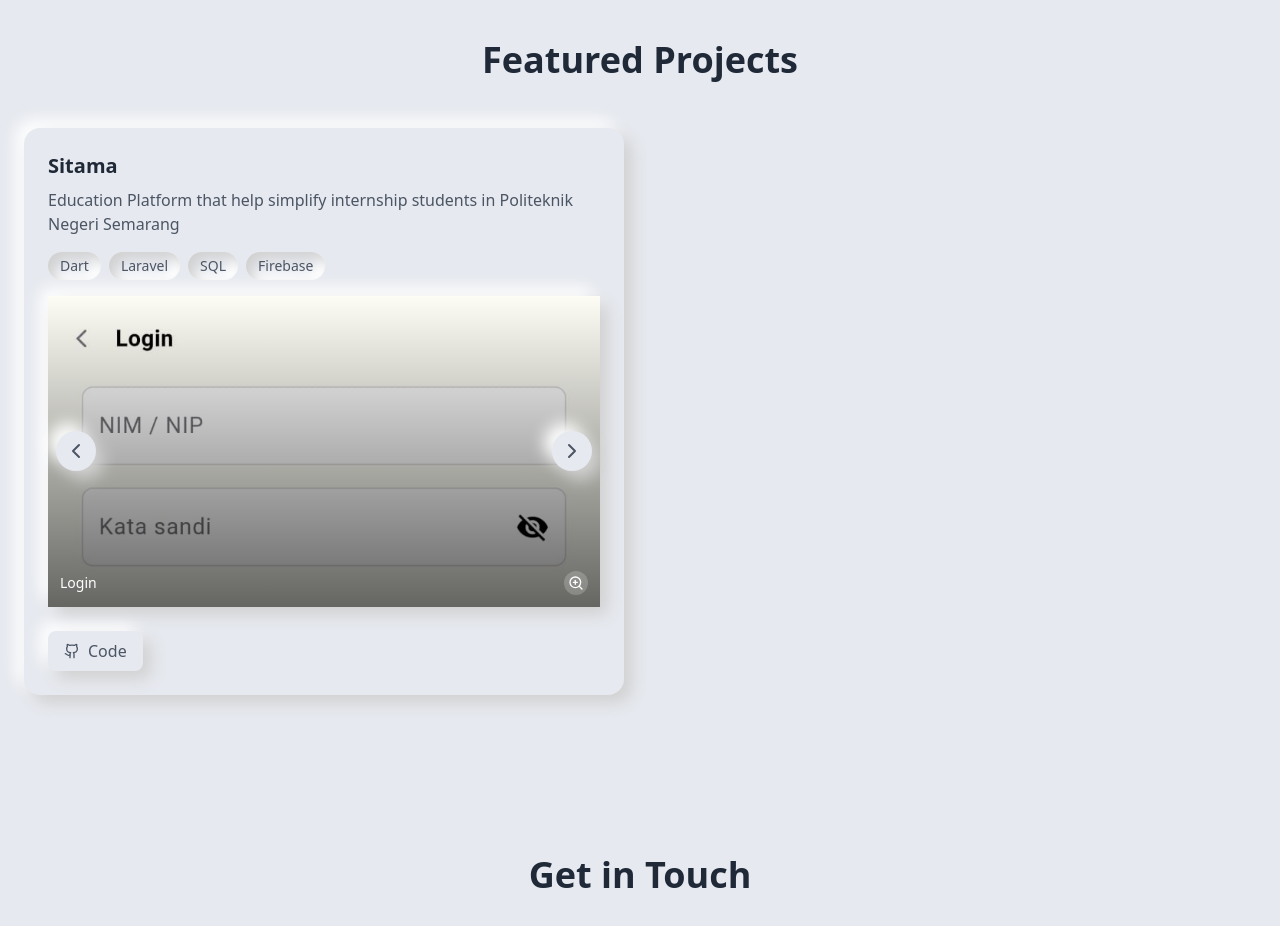
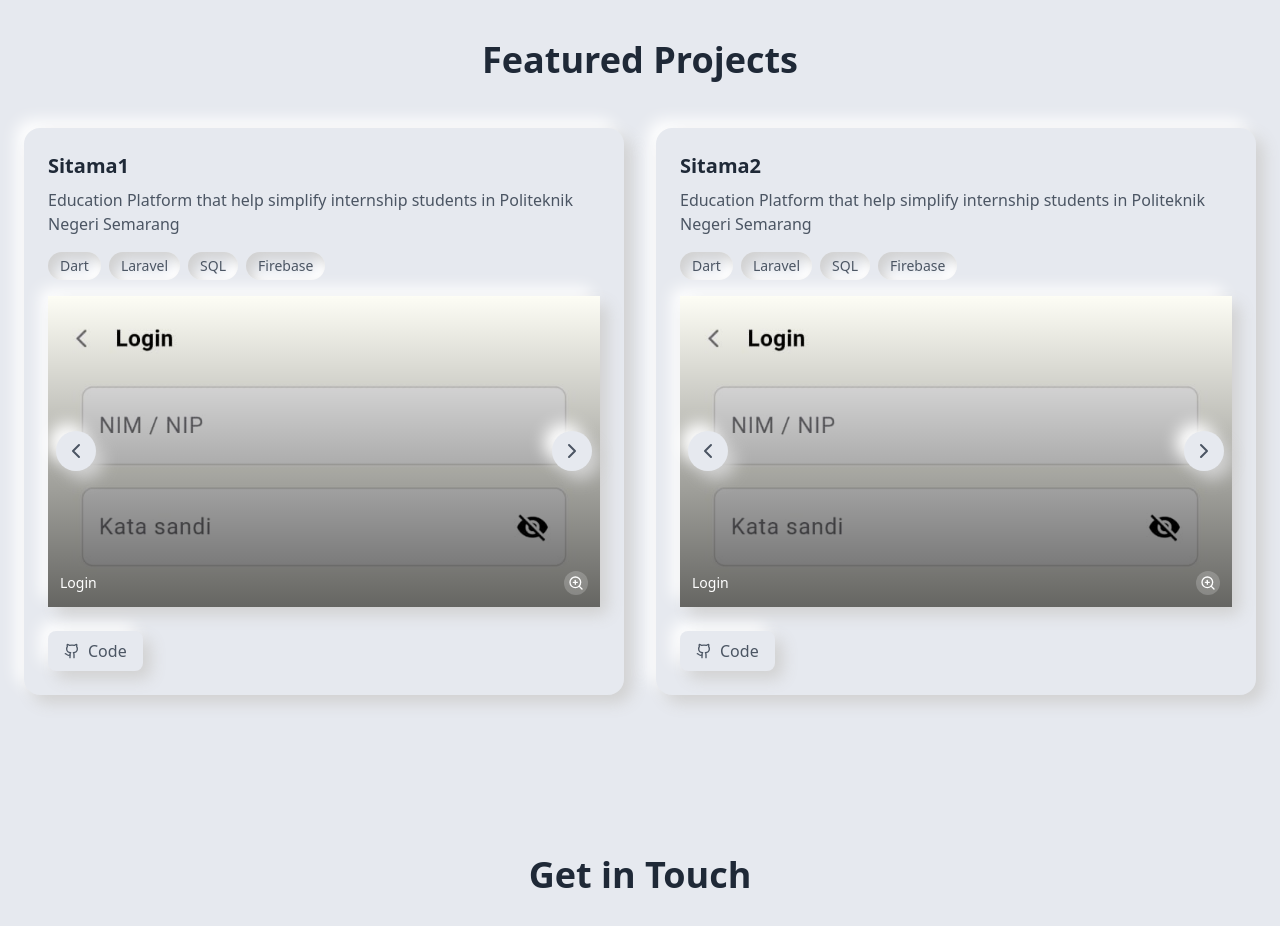
Before and after one commit to Kevin5621/yohanes-kevin-portofolio, a React (Vite) app: page / in a window 1280 px wide. Shown: the part 840-1766 px from the top of the page. Built offline with nearby package versions, Linux system fonts and the light colour scheme.

Commit message:
WIP - expand animation

```diff
--- a/package.json
+++ b/package.json
@@ -10,11 +10,13 @@
     "preview": "vite preview"
   },
   "dependencies": {
+    "@types/react-transition-group": "^4.4.12",
     "clsx": "^2.1.0",
     "lucide-react": "^0.344.0",
     "react": "^18.3.1",
     "react-dom": "^18.3.1",
     "react-router-dom": "^7.0.2",
+    "react-transition-group": "^4.4.5",
     "tailwind-merge": "^2.2.1"
   },
   "devDependencies": {
--- a/src/App.tsx
+++ b/src/App.tsx
@@ -1,9 +1,9 @@
 import Navigation from './components/Navigation';
 import Hero from './components/Hero';
-import Projects from './components/Projects';
 import Contact from './components/Contact';
 import './styles/globals.css';
 import { ThemeProvider } from './styles/themeContexts';
+import { Projects } from './components/Projects';
 
 function App() {
   return (
--- /dev/null
+++ b/src/components/ImageViewer.tsx
@@ -0,0 +1,54 @@
+import React from 'react';
+import { ChevronLeftIcon, ChevronRightIcon, XIcon } from 'lucide-react';
+import { Screenshot } from './types';
+
+interface ImageViewerProps {
+  images: Screenshot[];
+  currentIndex: number;
+  onClose: () => void;
+  onNext: () => void;
+  onPrev: () => void;
+}
+
+export const ImageViewer: React.FC<ImageViewerProps> = ({
+  images,
+  currentIndex,
+  onClose,
+  onNext,
+  onPrev
+}) => {
+  return (
+    <div className="fixed inset-0 bg-black/90 z-[60] flex items-center justify-center">
+      <button
+        onClick={onClose}
+        className="absolute top-4 right-4 p-2 rounded-full bg-gray-800/50 text-white hover:bg-gray-700/50 transition-colors"
+      >
+        <XIcon size={24} />
+      </button>
+
+      <button
+        onClick={onPrev}
+        className="absolute left-4 top-1/2 -translate-y-1/2 p-2 rounded-full bg-gray-800/50 text-white hover:bg-gray-700/50 transition-colors"
+      >
+        <ChevronLeftIcon size={24} />
+      </button>
+
+      <img
+        src={images[currentIndex].image}
+        alt={images[currentIndex].title}
+        className="max-w-[90vw] max-h-[90vh] object-contain"
+      />
+
+      <button
+        onClick={onNext}
+        className="absolute right-4 top-1/2 -translate-y-1/2 p-2 rounded-full bg-gray-800/50 text-white hover:bg-gray-700/50 transition-colors"
+      >
+        <ChevronRightIcon size={24} />
+      </button>
+
+      <div className="absolute bottom-4 left-1/2 -translate-x-1/2 bg-gray-800/50 px-4 py-2 rounded-full text-white">
+        {images[currentIndex].title} ({currentIndex + 1}/{images.length})
+      </div>
+    </div>
+  );
+};
--- a/src/components/ProjectCard.tsx
+++ b/src/components/ProjectCard.tsx
@@ -1,102 +1,89 @@
-import React, { useRef, useState } from 'react';
+// ProjectCard.tsx
+import React, { useRef, useState, useCallback, useEffect } from 'react';
+import { CSSTransition } from 'react-transition-group';
 import { ChevronLeftIcon, ChevronRightIcon, GithubIcon, XIcon, ZoomInIcon } from 'lucide-react';
+import { ImageViewer } from './ImageViewer';
 
-interface Screenshot {
+interface ProjectImage {
+  image: string;
   title: string;
-  image: string;
 }
 
-const ImageViewer: React.FC<{
-  image: Screenshot[];
-  currentIndex: number;
-  onClose: () => void;
-  onNext: () => void;
-  onPrev: () => void;
-}> = ({ image, currentIndex, onClose, onNext, onPrev }) => {
-  return (
-    <div className="fixed inset-0 bg-black/90 z-[60] flex items-center justify-center">
-      <button
-        onClick={onClose}
-        className="absolute top-4 right-4 p-2 rounded-full bg-gray-800/50 text-white hover:bg-gray-700/50 transition-colors"
-      >
-        <XIcon size={24} />
-      </button>
-
-      <button
-        onClick={onPrev}
-        className="absolute left-4 top-1/2 -translate-y-1/2 p-2 rounded-full bg-gray-800/50 text-white hover:bg-gray-700/50 transition-colors"
-      >
-        <ChevronLeftIcon size={24} />
-      </button>
-
-      <img
-        src={image[currentIndex].image}
-        alt={image[currentIndex].title}
-        className="max-w-[90vw] max-h-[90vh] object-contain"
-      />
-
-      <button
-        onClick={onNext}
-        className="absolute right-4 top-1/2 -translate-y-1/2 p-2 rounded-full bg-gray-800/50 text-white hover:bg-gray-700/50 transition-colors"
-      >
-        <ChevronRightIcon size={24} />
-      </button>
-
-      <div className="absolute bottom-4 left-1/2 -translate-x-1/2 bg-gray-800/50 px-4 py-2 rounded-full text-white">
-        {image[currentIndex].title} ({currentIndex + 1}/{image.length})
-      </div>
-    </div>
-  );
-};
-
-interface ProjectCardProps {
+interface Project {
   title: string;
   description: string;
-  image: Screenshot[];
+  image: ProjectImage[];
   technologies: string[];
   githubUrl: string;
 }
 
-const ProjectCard: React.FC<ProjectCardProps> = ({
+interface ProjectCardProps extends Project {
+  index: number;
+  isAnyCardExpanded: boolean;
+  onExpand: (index: number) => void;
+}
+
+export const ProjectCard: React.FC<ProjectCardProps> = ({
   title,
   description,
   image,
   technologies,
   githubUrl,
+  index,
+  isAnyCardExpanded,
+  onExpand,
 }) => {
   const [isExpanded, setIsExpanded] = useState(false);
   const [currentImageIndex, setCurrentImageIndex] = useState(0);
   const [isFullscreen, setIsFullscreen] = useState(false);
-  const [, setSlideDirection] = useState<'left' | 'right'>('right');
+  const [initialPosition, setInitialPosition] = useState({ x: 0, y: 0 });
   const cardRef = useRef<HTMLDivElement>(null);
 
-  const handleNext = (e?: React.MouseEvent) => {
+  useEffect(() => {
+    if (cardRef.current && !isExpanded) {
+      const rect = cardRef.current.getBoundingClientRect();
+      const centerX = window.innerWidth / 2;
+      const centerY = window.innerHeight / 2;
+      setInitialPosition({
+        x: rect.left - centerX + rect.width / 2,
+        y: rect.top - centerY + rect.height / 2,
+      });
+    }
+  }, [isExpanded]);
+
+  const handleExpand = useCallback(() => {
+    if (!isExpanded) {
+      onExpand(index);
+      setIsExpanded(true);
+    }
+  }, [index, isExpanded, onExpand]);
+
+  const handleCollapse = useCallback((e: React.MouseEvent) => {
+    e.stopPropagation();
+    setIsExpanded(false);
+    onExpand(-1);
+  }, [onExpand]);
+
+  const handleNext = useCallback((e?: React.MouseEvent) => {
     e?.stopPropagation();
-    if (image) {
-      setSlideDirection('right');
-      setCurrentImageIndex((prev) => (prev + 1) % image.length);
-    }
-  };
+    setCurrentImageIndex((prev) => (prev + 1) % image.length);
+  }, [image.length]);
 
-  const handlePrev = (e?: React.MouseEvent) => {
+  const handlePrev = useCallback((e?: React.MouseEvent) => {
     e?.stopPropagation();
-    if (image) {
-      setSlideDirection('left');
-      setCurrentImageIndex((prev) => (prev - 1 + image.length) % image.length);
-    }
-  };
+    setCurrentImageIndex((prev) => (prev - 1 + image.length) % image.length);
+  }, [image.length]);
 
-  const handleImageClick = (e: React.MouseEvent) => {
+  const handleImageClick = useCallback((e: React.MouseEvent) => {
     e.stopPropagation();
     setIsFullscreen(true);
-  };
+  }, []);
 
   return (
     <>
-      {/* Fullscreen Image Viewer */}
-      {isFullscreen && image && (
+      {isFullscreen && (
         <ImageViewer
-          image={image}
+          images={image}
           currentIndex={currentImageIndex}
           onClose={() => setIsFullscreen(false)}
           onNext={handleNext}
@@ -104,48 +91,71 @@ const ProjectCard: React.FC<ProjectCardProps> = ({
         />
       )}
 
-      {/* Overlay */}
-      <div
-        className={`fixed inset-0 bg-black/50 z-40 transition-opacity duration-500 ease-in-out ${
-          isExpanded ? 'opacity-100' : 'opacity-0 pointer-events-none'
-        }`}
-        onClick={() => setIsExpanded(false)}
-      />
+      <CSSTransition
+        in={isExpanded}
+        timeout={300}
+        classNames="overlay"
+        unmountOnExit
+      >
+        <div
+          className="fixed inset-0 bg-black/50 z-40"
+          onClick={handleCollapse}
+        />
+      </CSSTransition>
 
-      {/* Card */}
       <div
         ref={cardRef}
-        onClick={() => setIsExpanded(true)}
+        onClick={handleExpand}
+        style={
+          isExpanded
+            ? {
+                transform: 'translate(-50%, -50%)',
+                transition: 'all 300ms cubic-bezier(0.4, 0, 0.2, 1)',
+              }
+            : {
+                '--initial-x': `${initialPosition.x}px`,
+                '--initial-y': `${initialPosition.y}px`,
+              } as React.CSSProperties
+        }
         className={`
-          group rounded-2xl transition-all duration-500 ease-[cubic-bezier(0.4,0,0.2,1)] cursor-pointer
-          ${isExpanded
-            ? 'fixed top-1/2 left-1/2 transform -translate-x-1/2 -translate-y-1/2 w-[90vw] max-w-4xl z-50 bg-gray-100 dark:bg-dark p-6 shadow-2xl'
-            : 'shadow-neumorph dark:shadow-neumorph-dark hover:shadow-neumorph-hover dark:hover:shadow-neumorph-dark-hover bg-gray-100 dark:bg-dark p-6'
+          group rounded-2xl transition-all duration-300 ease-out origin-center
+          ${
+            isExpanded
+              ? 'fixed top-1/2 left-1/2 w-[90vw] max-w-4xl z-50 bg-gray-100 dark:bg-dark p-6 shadow-2xl card-expanded'
+              : `relative shadow-neumorph dark:shadow-neumorph-dark hover:shadow-neumorph-hover
+                 dark:hover:shadow-neumorph-dark-hover bg-gray-100 dark:bg-dark p-6
+                 transition-transform duration-300 ${
+                   isAnyCardExpanded ? 'scale-95 opacity-50' : 'hover:scale-[1.02]'
+                 }`
           }
-          ${isExpanded ? 'scale-100' : 'hover:scale-[1.02]'}
         `}
       >
         <div className="relative">
           {isExpanded && (
             <button
-              onClick={(e) => {
-                e.stopPropagation();
-                setIsExpanded(false);
-              }}
-              className="absolute -top-2 -right-2 p-2 rounded-full shadow-neumorph dark:shadow-neumorph-dark hover:shadow-neumorph-hover dark:hover:shadow-neumorph-dark-hover text-gray-600 dark:text-gray-300 bg-gray-100 dark:bg-dark transition-transform duration-200 hover:scale-110 z-10"
+              onClick={handleCollapse}
+              className="absolute -top-2 -right-2 p-2 rounded-full shadow-neumorph dark:shadow-neumorph-dark
+                       hover:shadow-neumorph-hover dark:hover:shadow-neumorph-dark-hover text-gray-600
+                       dark:text-gray-300 bg-gray-100 dark:bg-dark transition-transform duration-200
+                       hover:scale-110 z-10"
             >
               <XIcon size={20} />
             </button>
           )}
 
-          <h3 className="text-xl font-semibold text-gray-800 dark:text-gray-100 mb-2">{title}</h3>
-          <p className="text-gray-600 dark:text-gray-300 mb-4">{description}</p>
+          <h3 className="text-xl font-semibold text-gray-800 dark:text-gray-100 mb-2">
+            {title}
+          </h3>
+          <p className="text-gray-600 dark:text-gray-300 mb-4">
+            {description}
+          </p>
 
           <div className="flex flex-wrap gap-2 mb-4">
             {technologies.map((tech) => (
               <span
                 key={tech}
-                className="px-3 py-1 text-sm rounded-full shadow-neumorph-inset dark:shadow-neumorph-dark-inset text-gray-600 dark:text-gray-300 bg-gray-100 dark:bg-dark"
+                className="px-3 py-1 text-sm rounded-full shadow-neumorph-inset dark:shadow-neumorph-dark-inset
+                         text-gray-600 dark:text-gray-300 bg-gray-100 dark:bg-dark"
               >
                 {tech}
               </span>
@@ -157,7 +167,7 @@ const ProjectCard: React.FC<ProjectCardProps> = ({
               <div className="rounded-lg shadow-neumorph dark:shadow-neumorph-dark">
                 <div
                   className="relative overflow-hidden"
-                  style={{ paddingBottom: '56.25%' }} // 16:9 aspect ratio
+                  style={{ paddingBottom: '56.25%' }}
                 >
                   <img
                     src={image[currentImageIndex].image}
@@ -185,13 +195,19 @@ const ProjectCard: React.FC<ProjectCardProps> = ({
                 <>
                   <button
                     onClick={handlePrev}
-                    className="absolute left-2 top-1/2 transform -translate-y-1/2 p-2 rounded-full shadow-neumorph dark:shadow-neumorph-dark hover:shadow-neumorph-hover dark:hover:shadow-neumorph-dark-hover bg-gray-100 dark:bg-dark text-gray-600 dark:text-gray-300 transition-all duration-200 hover:scale-110"
+                    className="absolute left-2 top-1/2 transform -translate-y-1/2 p-2 rounded-full
+                             shadow-neumorph dark:shadow-neumorph-dark hover:shadow-neumorph-hover
+                             dark:hover:shadow-neumorph-dark-hover bg-gray-100 dark:bg-dark
+                             text-gray-600 dark:text-gray-300 transition-all duration-200 hover:scale-110"
                   >
                     <ChevronLeftIcon size={24} />
                   </button>
                   <button
                     onClick={handleNext}
-                    className="absolute right-2 top-1/2 transform -translate-y-1/2 p-2 rounded-full shadow-neumorph dark:shadow-neumorph-dark hover:shadow-neumorph-hover dark:hover:shadow-neumorph-dark-hover bg-gray-100 dark:bg-dark text-gray-600 dark:text-gray-300 transition-all duration-200 hover:scale-110"
+                    className="absolute right-2 top-1/2 transform -translate-y-1/2 p-2 rounded-full
+                             shadow-neumorph dark:shadow-neumorph-dark hover:shadow-neumorph-hover
+                             dark:hover:shadow-neumorph-dark-hover bg-gray-100 dark:bg-dark
+                             text-gray-600 dark:text-gray-300 transition-all duration-200 hover:scale-110"
                   >
                     <ChevronRightIcon size={24} />
                   </button>
@@ -206,7 +222,11 @@ const ProjectCard: React.FC<ProjectCardProps> = ({
               target="_blank"
               rel="noopener noreferrer"
               onClick={(e) => e.stopPropagation()}
-              className="inline-flex items-center gap-2 px-4 py-2 rounded-lg shadow-neumorph dark:shadow-neumorph-dark hover:shadow-neumorph-hover dark:hover:shadow-neumorph-dark-hover active:shadow-neumorph-inset dark:active:shadow-neumorph-dark-inset transition-all duration-200 text-gray-600 dark:text-gray-300 hover:scale-105"
+              className="inline-flex items-center gap-2 px-4 py-2 rounded-lg shadow-neumorph
+                       dark:shadow-neumorph-dark hover:shadow-neumorph-hover
+                       dark:hover:shadow-neumorph-dark-hover active:shadow-neumorph-inset
+                       dark:active:shadow-neumorph-dark-inset transition-all duration-200
+                       text-gray-600 dark:text-gray-300 hover:scale-105"
             >
               <GithubIcon size={16} />
               {isExpanded ? 'View on GitHub' : 'Code'}
@@ -217,5 +237,3 @@ const ProjectCard: React.FC<ProjectCardProps> = ({
     </>
   );
 };
-
-export default ProjectCard;
--- a/src/components/Projects.tsx
+++ b/src/components/Projects.tsx
@@ -1,9 +1,12 @@
-import ProjectCard from './ProjectCard';
+// Projects.tsx
+import React, { useState } from 'react';
+import { TransitionGroup, CSSTransition } from 'react-transition-group';
+import { ProjectCard } from './ProjectCard';
+import { Project } from './types';
 
-const Projects: React.FC = () => {
-  const projects = [
+const projects: Project[] = [
   {
-      title: 'Sitama',
+    title: 'Sitama1',
     description: 'Education Platform that help simplify internship students in Politeknik Negeri Semarang',
     technologies: ['Dart', 'Laravel', 'SQL', 'Firebase'],
     githubUrl: 'https://github.com/Kevin5621/Sitama',
@@ -19,8 +22,33 @@ const Projects: React.FC = () => {
       { title: 'Guidance Action', image: 'src/components/assets/screenshot/actionBimbingan.jpg' },
       { title: 'Score Page', image: 'src/components/assets/screenshot/detailNilai.jpg' }
     ]
-    }
+  },
+  {
+    title: 'Sitama2',
+    description: 'Education Platform that help simplify internship students in Politeknik Negeri Semarang',
+    technologies: ['Dart', 'Laravel', 'SQL', 'Firebase'],
+    githubUrl: 'https://github.com/Kevin5621/Sitama',
+    image: [
+      { title: 'Login', image: 'src/components/assets/screenshot/login.jpg' },
+      { title: 'Dashboard Student', image: 'src/components/assets/screenshot/homeMahasiswa.jpg' },
+      { title: 'Guidance', image: 'src/components/assets/screenshot/bimbingan.jpg' },
+      { title: 'Logbook Page', image: 'src/components/assets/screenshot/logbook.jpg' },
+      { title: 'Add Guidance', image: 'src/components/assets/screenshot/addBimbingan.jpg' },
+      { title: 'Profile', image: 'src/components/assets/screenshot/profile.jpg' },
+      { title: 'Dashboard Lecturer', image: 'src/components/assets/screenshot/homeDosen.jpg' },
+      { title: 'Detail Student', image: 'src/components/assets/screenshot/detailStudent.jpg' },
+      { title: 'Guidance Action', image: 'src/components/assets/screenshot/actionBimbingan.jpg' },
+      { title: 'Score Page', image: 'src/components/assets/screenshot/detailNilai.jpg' }
+    ]
+  },
 ];
+
+export const Projects: React.FC = () => {
+  const [expandedIndex, setExpandedIndex] = useState(-1);
+
+  const handleExpand = (index: number) => {
+    setExpandedIndex(index);
+  };
 
   return (
     <section id="projects" className="py-20 px-6 bg-gray-100 dark:bg-dark transition-colors duration-200">
@@ -28,14 +56,23 @@ const Projects: React.FC = () => {
         <h2 className="text-4xl font-bold text-gray-800 dark:text-gray-100 mb-12 text-center">
           Featured Projects
         </h2>
-        <div className="grid grid-cols-1 md:grid-cols-2 gap-8">
-          {projects.map((project) => (
-            <ProjectCard key={project.title} {...project} />
+        <TransitionGroup className="grid grid-cols-1 md:grid-cols-2 gap-8">
+          {projects.map((project, index) => (
+            <CSSTransition
+              key={project.title}
+              timeout={300}
+              classNames="card-grid"
+            >
+              <ProjectCard
+                {...project}
+                index={index}
+                isAnyCardExpanded={expandedIndex !== -1}
+                onExpand={handleExpand}
+              />
+            </CSSTransition>
           ))}
-        </div>
+        </TransitionGroup>
       </div>
     </section>
   );
 };
-
-export default Projects;
--- /dev/null
+++ b/src/components/types.ts
@@ -0,0 +1,12 @@
+export interface Screenshot {
+  title: string;
+  image: string;
+}
+
+export interface Project {
+  title: string;
+  description: string;
+  image: Screenshot[];
+  technologies: string[];
+  githubUrl: string;
+}
```
Also changed, not shown: src/styles/projectCard.css (added, +56 -0 lines), 1 other file (tests, documents, lock files or other folders). Lines whose indentation alone changed are shown as unchanged.
